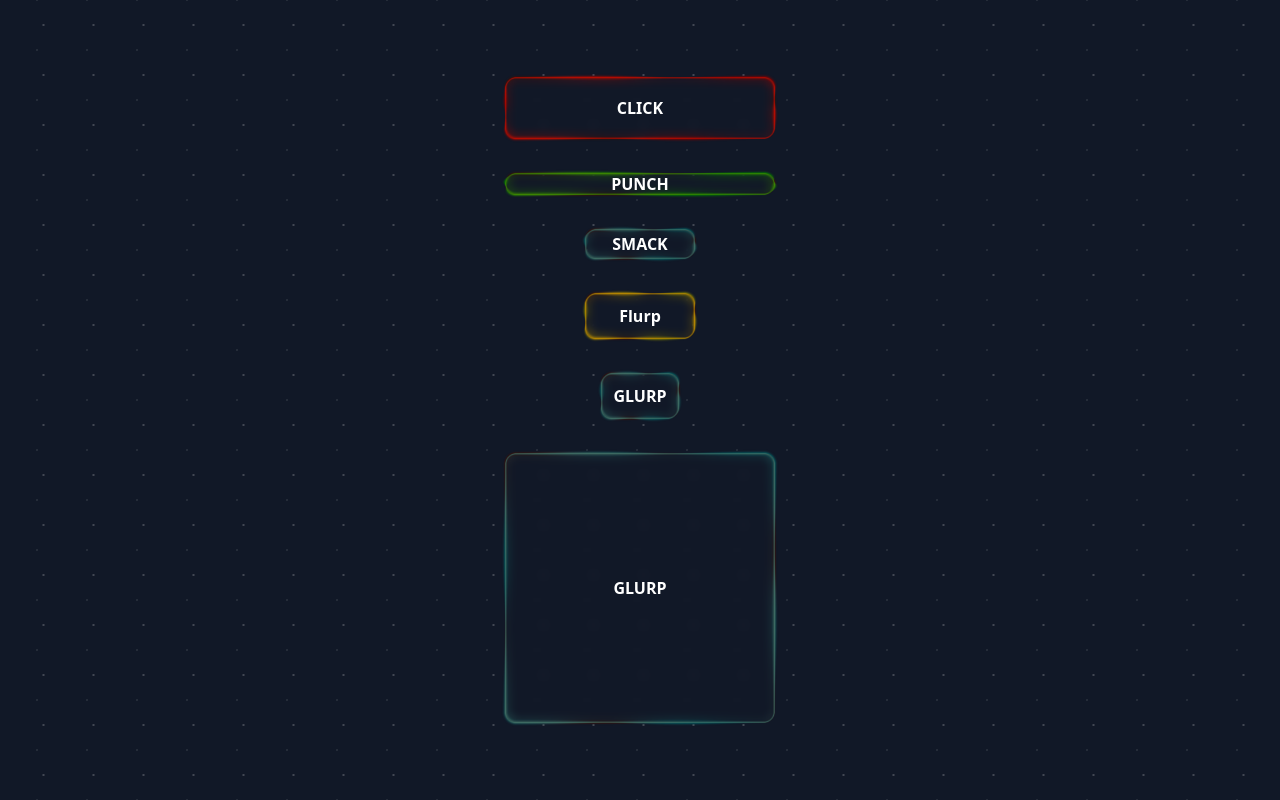
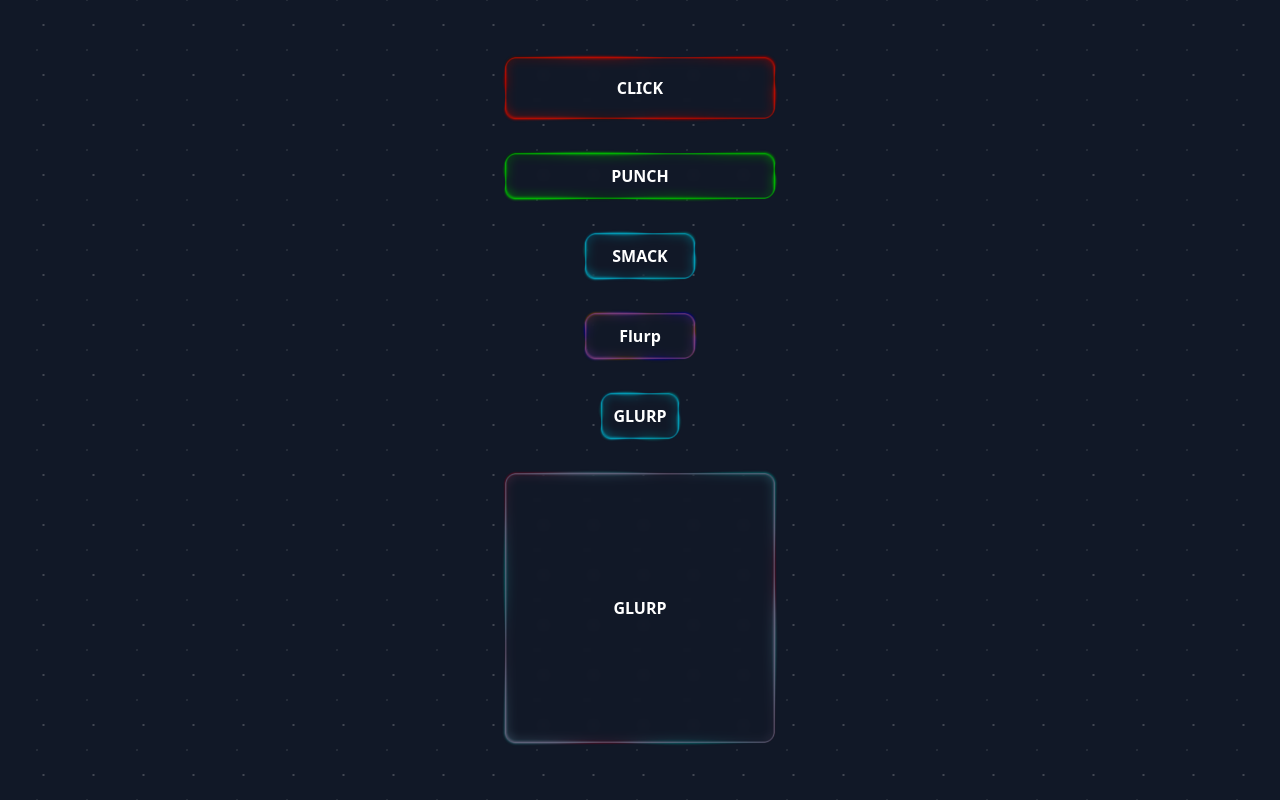
Before and after one commit to sragss/flurp, a React (Vite) app: page /test11 in a window 1280 px wide. Built offline with nearby package versions, Linux system fonts and the light colour scheme.

Commit message:
clean up flurp buttons

```diff
--- a/src/app/TestPage11.tsx
+++ b/src/app/TestPage11.tsx
@@ -1,6 +1,5 @@
 import React from 'react';
 import { Canvas } from '@react-three/fiber';
-import { Html } from '@react-three/drei';
 import { shaderMaterial } from '@react-three/drei';
 import * as THREE from 'three';
 import { extend } from '@react-three/fiber';
@@ -22,7 +21,7 @@ const ButtonShaderMaterial = shaderMaterial(
     waveAmplitude: WAVE_AMPLITUDE_NORMAL,
     waveSpeed: WAVE_SPEED_NORMAL,
     color: new THREE.Vector3(1, 0, 0), // Default red color
-    color2: new THREE.Vector3(0.5, 0.1, 0), // Dark red color
+    color2: new THREE.Vector3(0.5, 0.1, 0), // Default dark red color
     cornerRadius: 10.0
   },
   // Vertex Shader
@@ -98,25 +97,35 @@ interface ButtonProps {
   children: React.ReactNode;
   className?: string;
   color?: THREE.Vector3;
+  color2?: THREE.Vector3;
 }
 
 interface ButtonMeshProps {
   width: number;
   height: number;
   color?: THREE.Vector3;
+  color2?: THREE.Vector3;
   hovered: boolean;
   clicked: boolean;
 }
 
-const ButtonMesh = ({ width, height, color = new THREE.Vector3(1, 0, 0), hovered, clicked }: ButtonMeshProps) => {
+const ButtonMesh = ({
+  width,
+  height,
+  color = new THREE.Vector3(1, 0, 0),
+  color2 = new THREE.Vector3(0.5, 0.1, 0),
+  hovered,
+  clicked
+}: ButtonMeshProps) => {
   const materialRef = useRef<THREE.ShaderMaterial>();
 
   useEffect(() => {
     if (materialRef.current) {
       materialRef.current.uniforms.resolution.value.set(width, height);
       materialRef.current.uniforms.color.value = color;
+      materialRef.current.uniforms.color2.value = color2;
     }
-  }, [width, height, color]);
+  }, [width, height, color, color2]);
 
   useEffect(() => {
     if (materialRef.current) {
@@ -148,7 +157,7 @@ const ButtonMesh = ({ width, height, color = new THREE.Vector3(1, 0, 0), hovered
   );
 };
 
-const FlurpButton = ({ children, className = "", color }: ButtonProps) => {
+const FlurpButton = ({ children, className = "", color, color2 }: ButtonProps) => {
   const containerRef = useRef<HTMLDivElement>(null);
   const [dimensions, setDimensions] = useState({ width: 0, height: 0 });
   const [isHovered, setIsHovered] = useState(false);
@@ -159,25 +168,43 @@ const FlurpButton = ({ children, className = "", color }: ButtonProps) => {
       if (containerRef.current) {
         setDimensions({
           width: containerRef.current.offsetWidth,
-          height: containerRef.current.offsetHeight
+          height: containerRef.current.offsetHeight,
         });
       }
     };
 
     updateDimensions();
-    window.addEventListener('resize', updateDimensions);
+    window.addEventListener("resize", updateDimensions);
     return () => {
-      window.removeEventListener('resize', updateDimensions);
+      window.removeEventListener("resize", updateDimensions);
     };
   }, []);
 
-  const handleMouseDown = () => {
-    console.log("Button pressed (mouse down)");
+  const handlePointerDown = (e: React.PointerEvent<HTMLDivElement>) => {
     setIsClicked(true);
+    // For non-touch devices, emulate hover on press.
+    if (e.pointerType !== "touch") {
+      setIsHovered(true);
+    }
   };
 
-  const handleMouseUp = () => {
-    console.log("Button released (mouse up)");
+  const handlePointerUp = () => {
+    setIsClicked(false);
+  };
+
+  const handlePointerEnter = (e: React.PointerEvent<HTMLDivElement>) => {
+    if (e.pointerType === "mouse") {
+      setIsHovered(true);
+    }
+  };
+
+  const handlePointerLeave = () => {
+    setIsHovered(false);
+    setIsClicked(false);
+  };
+
+  const handlePointerCancel = () => {
+    setIsHovered(false);
     setIsClicked(false);
   };
 
@@ -185,23 +212,35 @@ const FlurpButton = ({ children, className = "", color }: ButtonProps) => {
     <div ref={containerRef} className={`relative ${className}`}>
       {dimensions.width > 0 && dimensions.height > 0 && (
         <div className="absolute inset-0 z-0 pointer-events-none">
-          <Canvas style={{ width: dimensions.width, height: dimensions.height }} orthographic camera={{ zoom: 1, position: [0, 0, 100] }}>
-            <ButtonMesh width={dimensions.width} height={dimensions.height} color={color} hovered={isHovered} clicked={isClicked} />
+          <Canvas
+            style={{ width: dimensions.width, height: dimensions.height }}
+            orthographic
+            camera={{ zoom: 1, position: [0, 0, 100] }}
+          >
+            <ButtonMesh
+              width={dimensions.width}
+              height={dimensions.height}
+              color={color}
+              color2={color2}
+              hovered={isHovered}
+              clicked={isClicked}
+            />
           </Canvas>
         </div>
       )}
       <div
         className="absolute inset-0 z-10 backdrop-blur-sm rounded-lg"
-        onMouseEnter={() => { console.log("Mouse entered"); setIsHovered(true); }}
-        onMouseLeave={() => { console.log("Mouse left"); setIsHovered(false); setIsClicked(false); }}
-        onMouseDown={handleMouseDown}
-        onMouseUp={handleMouseUp}
+        onPointerEnter={handlePointerEnter}
+        onPointerLeave={handlePointerLeave}
+        onPointerDown={handlePointerDown}
+        onPointerUp={handlePointerUp}
+        onPointerCancel={handlePointerCancel}
         style={{
-          cursor: 'pointer',
-          margin: `${BUTTON_INSET}px`
+          cursor: "pointer",
+          margin: `${BUTTON_INSET}px`,
         }}
       >
-        <div className="w-full h-full flex items-center justify-center transition-transform hover:scale-110">
+        <div className="w-full h-full flex items-center justify-center transition-transform active:scale-110">
           {children}
         </div>
       </div>
@@ -212,22 +251,40 @@ const FlurpButton = ({ children, className = "", color }: ButtonProps) => {
 function TestPage11() {
   return (
     <div className="h-screen w-screen relative flex flex-col items-center justify-center gap-4">
-      <FlurpButton className="w-72 h-20" color={new THREE.Vector3(1, 0, 0)}>
+      <FlurpButton
+        className="w-72 h-20"
+        color={new THREE.Vector3(1, 0, 0)}
+        color2={new THREE.Vector3(0.5, 0.1, 0)}>
         <span className="text-white font-bold">CLICK</span>
       </FlurpButton>
-      <FlurpButton className="w-72 h-10" color={new THREE.Vector3(0, 1, 0)}>
+      <FlurpButton
+        className="w-72 h-16"
+        color={new THREE.Vector3(0, 1, 0)}
+        color2={new THREE.Vector3(0, 0.5, 0)}>
         <span className="text-white font-bold hover:text-red-200">PUNCH</span>
       </FlurpButton>
-      <FlurpButton className="w-32 h-12" color={new THREE.Vector3(0.0196, 0.7804, 0.8)}>
+      <FlurpButton
+        className="w-32 h-16"
+        color={new THREE.Vector3(0.0196, 0.7804, 0.8)}
+        color2={new THREE.Vector3(0, 0.5, 0.7)}>
         <span className="text-white font-bold">SMACK</span>
       </FlurpButton>
-      <FlurpButton className="w-32 h-16" color={new THREE.Vector3(1, 1, 0)}>
+      <FlurpButton
+        className="w-32 h-16"
+        color={new THREE.Vector3(0, 0, 1)}
+        color2={new THREE.Vector3(1, 0.5, 0)}>
         <span className="text-white font-bold">Flurp</span>
       </FlurpButton>
-      <FlurpButton className="w-24 h-16" color={new THREE.Vector3(0.0196, 0.7804, 0.8)}>
+      <FlurpButton
+        className="w-24 h-16"
+        color={new THREE.Vector3(0.0196, 0.7804, 0.8)}
+        color2={new THREE.Vector3(0, 0.5, 0.7)}>
         <span className="text-white font-bold">GLURP</span>
       </FlurpButton>
-      <FlurpButton className="w-72 h-72" color={new THREE.Vector3(0.0196, 0.7804, 0.8)}>
+      <FlurpButton
+        className="w-72 h-72"
+        color={new THREE.Vector3(0.0196, 0.7804, 0.8)} // Cyan
+        color2={new THREE.Vector3(0.7804, 0.0196, 0.2)}>
         <span className="text-white font-bold">GLURP</span>
       </FlurpButton>
     </div>
```
